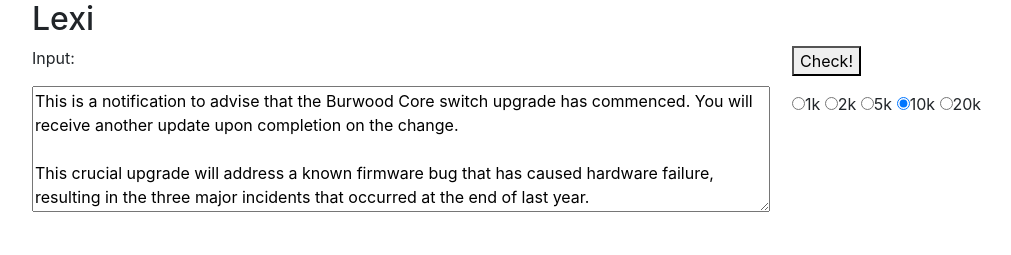
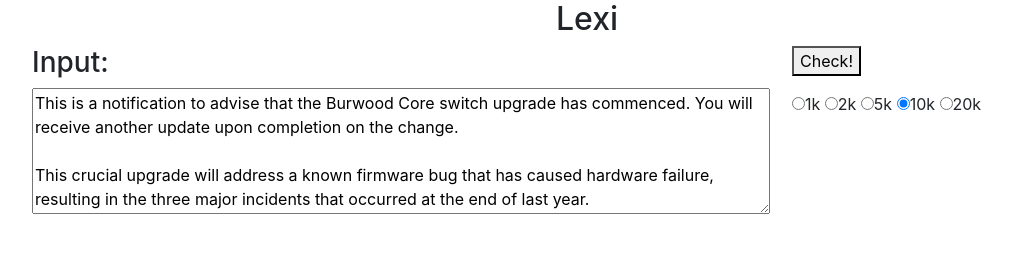
Before and after one commit to julian-nunezm/lexi, a plain HTML site: page public/translator.html in a window 1280 px wide. Shown: the whole page, without its empty margins (53-1064 px from the left). Drawn offline with nearby package versions, Linux system fonts and the light colour scheme.

Commit message:
Adding some styles by bootstrap.

```diff
--- a/public/translator.html
+++ b/public/translator.html
@@ -128,13 +128,13 @@
     <body>
         <div class="container">
             <div class="row">
-                <div class="col-12">
+                <div class="col-12 text-center">
                     <h2>Lexi</h2>
                 </div>
             </div>
             <div class="row">
                 <div class="col-8">
-                    <p>Input:</p>
+                    <h3>Input:</h3>
                     <textarea name="input" id="toTranslate" cols="70" rows="5">This is a notification to advise that the Burwood Core switch upgrade has commenced. You will receive another update upon completion on the change.
 
 This crucial upgrade will address a known firmware bug that has caused hardware failure, resulting in the three major incidents that occurred at the end of last year.</textarea>
```
